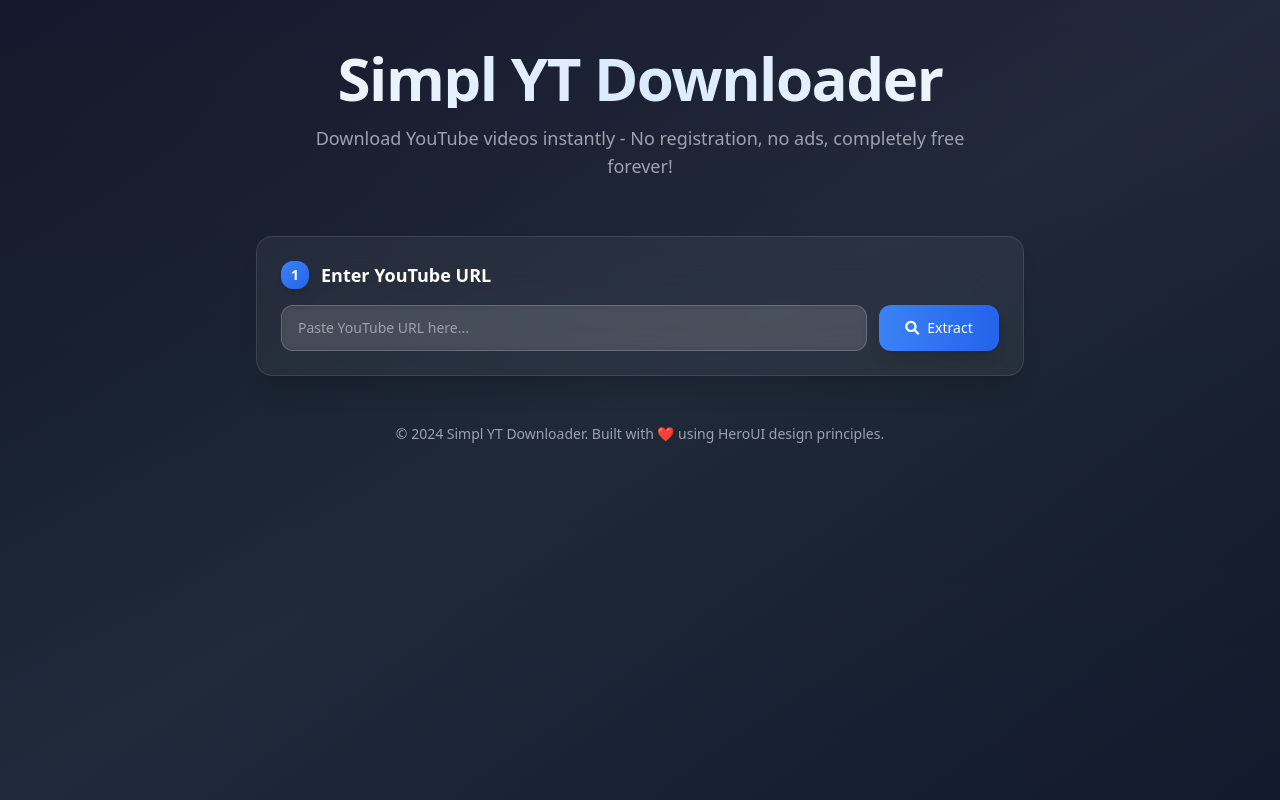
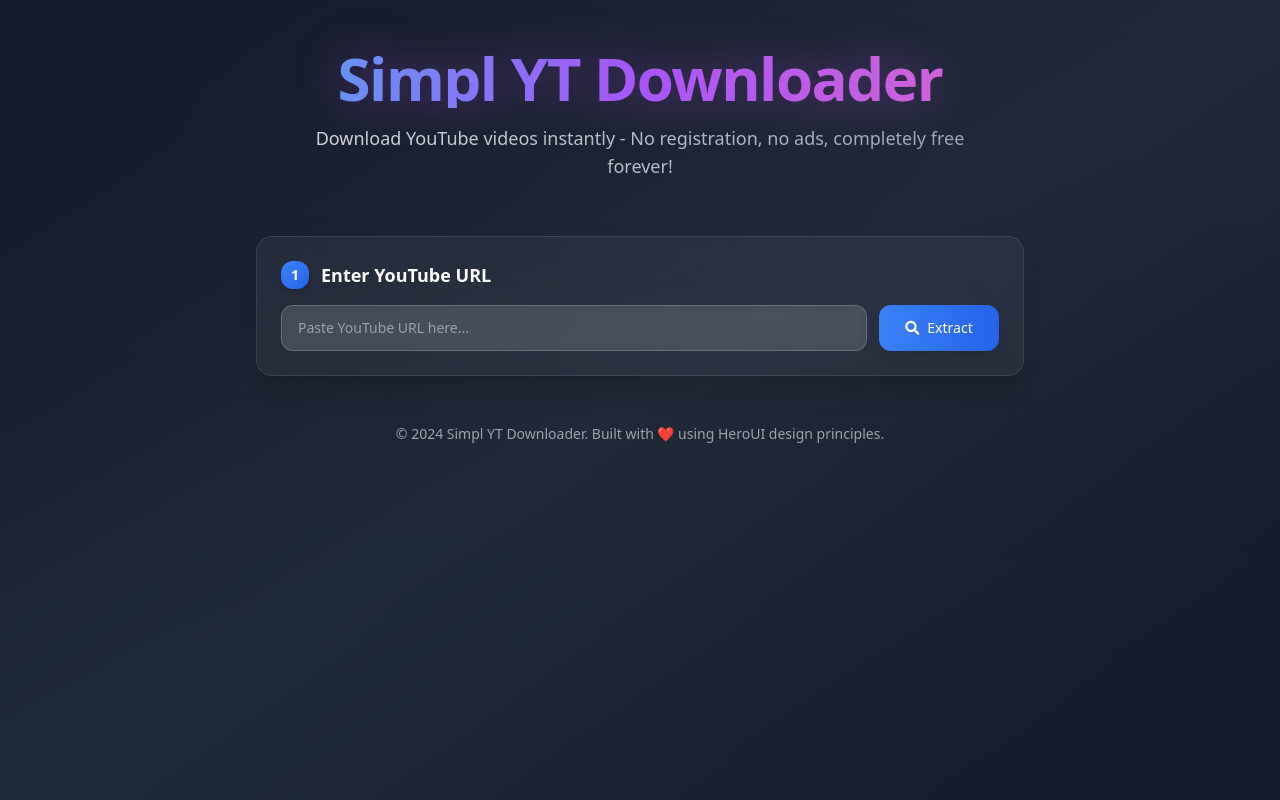
Before and after one commit to Solussapientia/simpl-yt-downloader, a Python web app: template templates/index.html in a window 1280 px wide. Run offline with Jinja, Linux system fonts and the light colour scheme; the template is opened without the code that fills it, so the values that code supplies are empty; some libraries are stand-ins or nearby versions.

Commit message:
✨ Make title stand out more with vibrant colors and glow effect
- Changed title gradient from white to vibrant cyan-purple-pink
- Added animated glow effect that cycles through gradient colors
- Made subtitle text gradient for better visual hierarchy
- Enhanced drop-shadow effects for better readability
- Title now has more personality and matches HeroUI aesthetic

```diff
--- a/templates/index.html
+++ b/templates/index.html
@@ -83,8 +83,9 @@
                             '100%': { opacity: '1', transform: 'scale(1)' },
                         },
                         glow: {
-                            '0%': { boxShadow: '0 0 15px rgba(14, 165, 233, 0.2)' },
-                            '100%': { boxShadow: '0 0 25px rgba(14, 165, 233, 0.4)' },
+                            '0%': { filter: 'drop-shadow(0 0 15px rgba(6, 182, 212, 0.3))' },
+                            '50%': { filter: 'drop-shadow(0 0 25px rgba(168, 85, 247, 0.4))' },
+                            '100%': { filter: 'drop-shadow(0 0 20px rgba(244, 114, 182, 0.3))' },
                         }
                     }
                 }
@@ -103,10 +104,10 @@
         <header class="relative z-10 pt-12 pb-8">
             <div class="container mx-auto px-4">
                 <div class="text-center animate-fade-in">
-                    <h1 class="text-5xl md:text-6xl font-bold bg-gradient-to-r from-white via-blue-100 to-white bg-clip-text text-transparent mb-4 tracking-tight">
+                    <h1 class="text-5xl md:text-6xl font-bold bg-gradient-to-r from-cyan-400 via-purple-500 to-pink-400 bg-clip-text text-transparent mb-4 tracking-tight drop-shadow-lg animate-glow">
                         Simpl YT Downloader
                     </h1>
-                    <p class="text-gray-400 text-lg max-w-2xl mx-auto">
+                    <p class="text-lg max-w-2xl mx-auto bg-gradient-to-r from-gray-300 to-gray-400 bg-clip-text text-transparent">
                         Download YouTube videos instantly - No registration, no ads, completely free forever!
                     </p>
                 </div>
```
